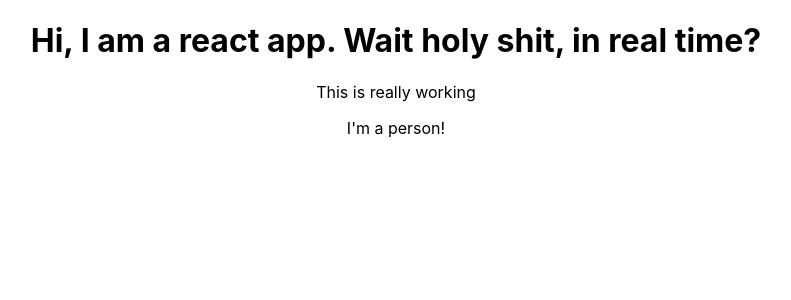
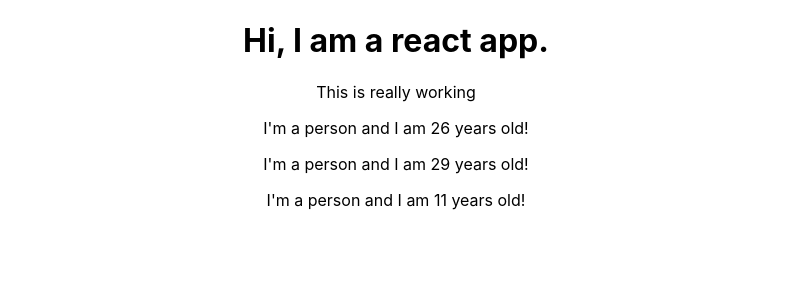
Before and after one commit to SebastianAwatramani/React2, a React (Create React App) app: page / in a window 1280 px wide. Shown: the top 300 px of the page, without its empty margins (244-1035 px from the left). Built offline with nearby package versions, Linux system fonts and the light colour scheme.

Commit message:
Outputting dynamic content

```diff
--- a/src/App.js
+++ b/src/App.js
@@ -6,8 +6,10 @@
     render() {
         return (
           <div className="App">
-            <h1> Hi, I am a react app.  Wait holy shit, in real time?</h1>
+            <h1> Hi, I am a react app.</h1>
               <p>This is really working</p>
+              <Person />
+              <Person />
               <Person />
           </div>
         );
--- a/src/Person/Person.js
+++ b/src/Person/Person.js
@@ -6,7 +6,7 @@
 
 const person = () => {
     return (
-        <p>I'm a person!</p>
+        <p>I'm a person and I am {Math.floor(Math.random()* 30)}  years old!</p>
     )
 
 };
```
